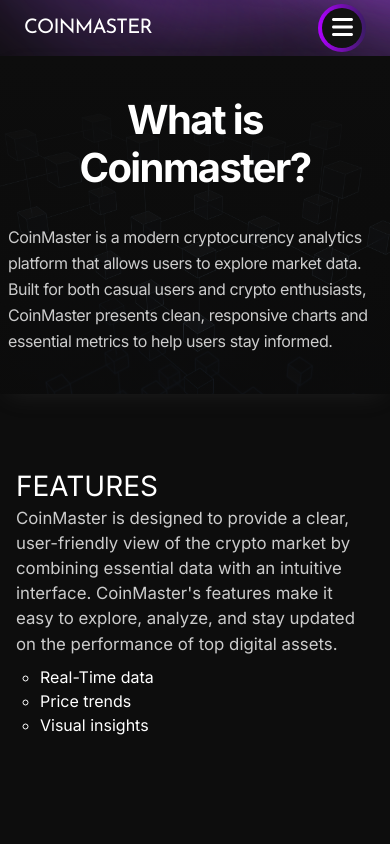
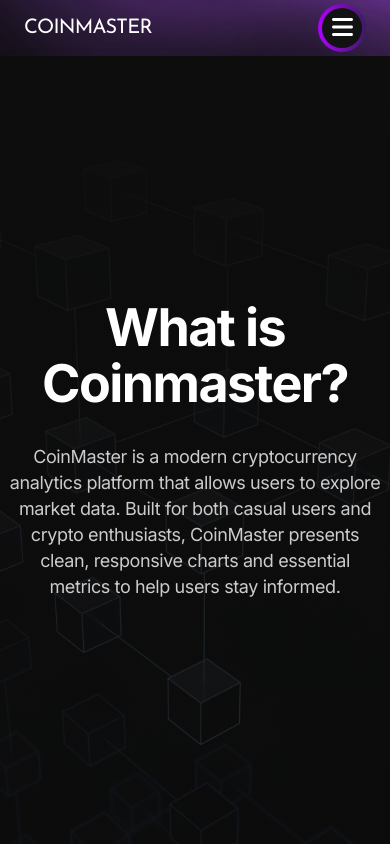
Before and after one commit to ricocatford/coinmaster, a Next.js app: page /about in a window 390 px wide. Shown: the top 844 px of the page. Built offline with nearby package versions, Linux system fonts and the light colour scheme.

Commit message:
fix(styles): minimum height for about main section and features home page

```diff
--- a/src/assets/styles/components/cards/FeatureCard.module.css
+++ b/src/assets/styles/components/cards/FeatureCard.module.css
@@ -37,12 +37,14 @@
 .icon {
     font-size: 4rem;
     color: var(--grey);
+    margin-bottom: 2rem;
     opacity: 0.2;
     transition: all ease-in-out 1s;
 }
 
 .heading {
     font-size: 1.5rem;
+    text-align: center;
 }
 
 .paragraph {
--- a/src/assets/styles/components/cards/InfoCard.module.css
+++ b/src/assets/styles/components/cards/InfoCard.module.css
@@ -29,11 +29,6 @@
 @media screen and (max-width: 1280px) {
     .container {
         padding: 2rem 1rem;
-    }
-}
-
-@media screen and (max-width: 1024px) {
-    .container {
         flex: 0 0 calc(50% - 2rem);
     }
 }
@@ -47,6 +42,6 @@
 @media screen and (max-width: 576px) {
     .container {
         flex: 0 0 100%;
-        padding: 3rem 1rem;
+        padding: 1rem;
     }
 }
--- a/src/assets/styles/components/pages/about/Main.module.css
+++ b/src/assets/styles/components/pages/about/Main.module.css
@@ -39,6 +39,7 @@
     font-size: 1.25rem;
     line-height: 1.625rem;
     letter-spacing: -0.025rem;
+    text-align: center;
     animation: var(--fade-in) 0.75s;
     z-index: 1;
 }
@@ -47,7 +48,7 @@
 
 @media screen and (max-width: 1024px) {
     .container {
-        width: 100%;
+        min-height: 50vh;
     }
 }
 
@@ -57,11 +58,17 @@
     }
 
     .heading {
-        font-size: 2.5rem;
-        line-height: 3rem;
+        font-size: 3.25rem;
+        line-height: 3.5rem;
     }
 
     .paragraph {
-        font-size: 1rem;
+        font-size: 1.125rem;
     }
 }
+
+@media screen and (max-width: 576px) {
+    .container {
+        min-height: calc(100vh - 56px);
+    }
+}
--- a/src/assets/styles/components/pages/home/Features.module.css
+++ b/src/assets/styles/components/pages/home/Features.module.css
@@ -1,20 +1,22 @@
 .container {
     display: flex;
     flex-direction: column;
-    justify-content: center;
+    justify-content: flex-start;
     align-items: center;
     gap: 1rem;
-    text-align: center;
+    min-height: calc(100vh - 82px);
 }
 
 .heading {
     font-size: 2.5rem;
     line-height: 2.75rem;
+    text-align: center;
 }
 
 .paragraph {
+    max-width: 80%;
     font-size: 1.1rem;
-    max-width: 80%;
+    text-align: center;
     margin-bottom: 2rem;
 }
 
@@ -24,7 +26,6 @@
     flex-direction: row;
     flex-wrap: wrap;
     gap: 5rem;
-    margin-bottom: 4rem;
 }
 
 /*------------------- MEDIA QUERIES -------------------*/
--- a/src/components/pages/home/Hero.tsx
+++ b/src/components/pages/home/Hero.tsx
@@ -12,7 +12,7 @@ export const Hero = (): React.JSX.Element => {
             id="hero"
             aria-labelledby="heroHeading"
         >
-            <Announcement href="#">
+            <Announcement href="/market">
                 <span>
                     Introducing our
                     <span className={styles.highlight}> Tracker</span> feature!
```
